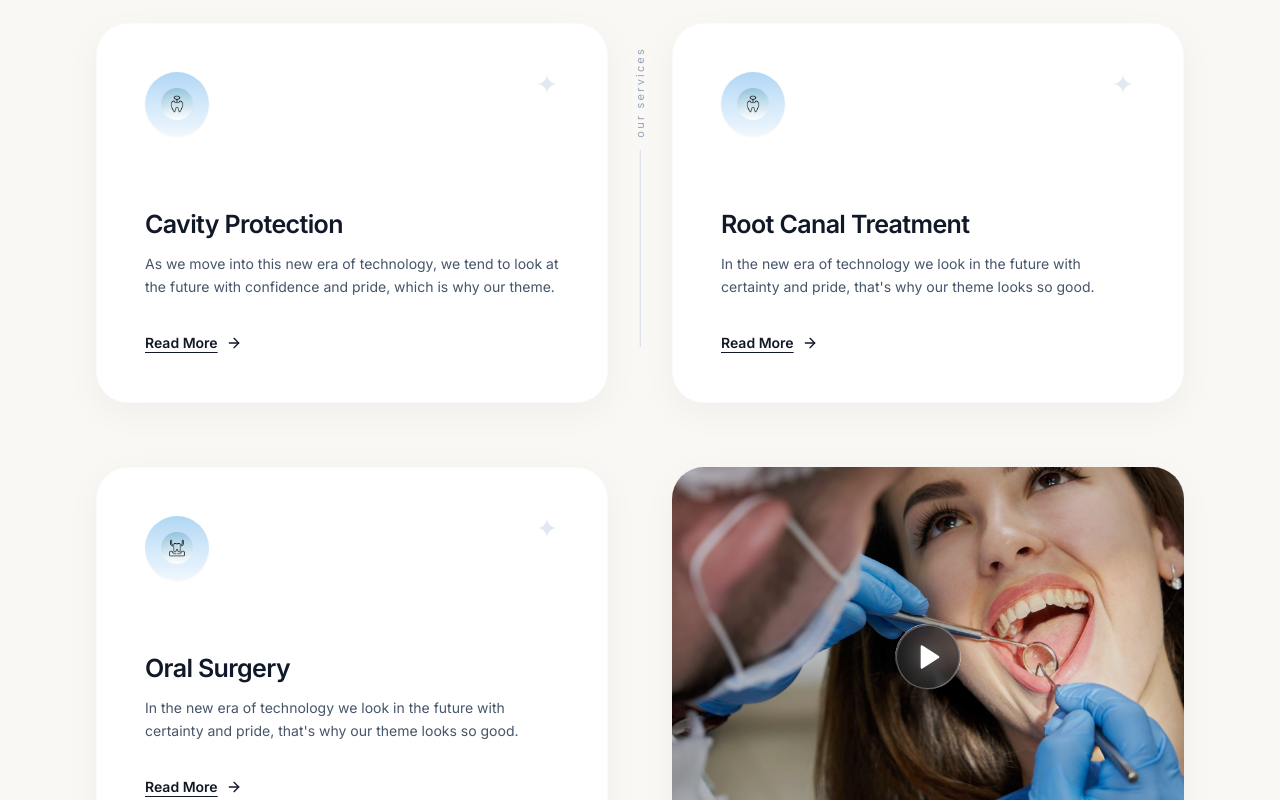
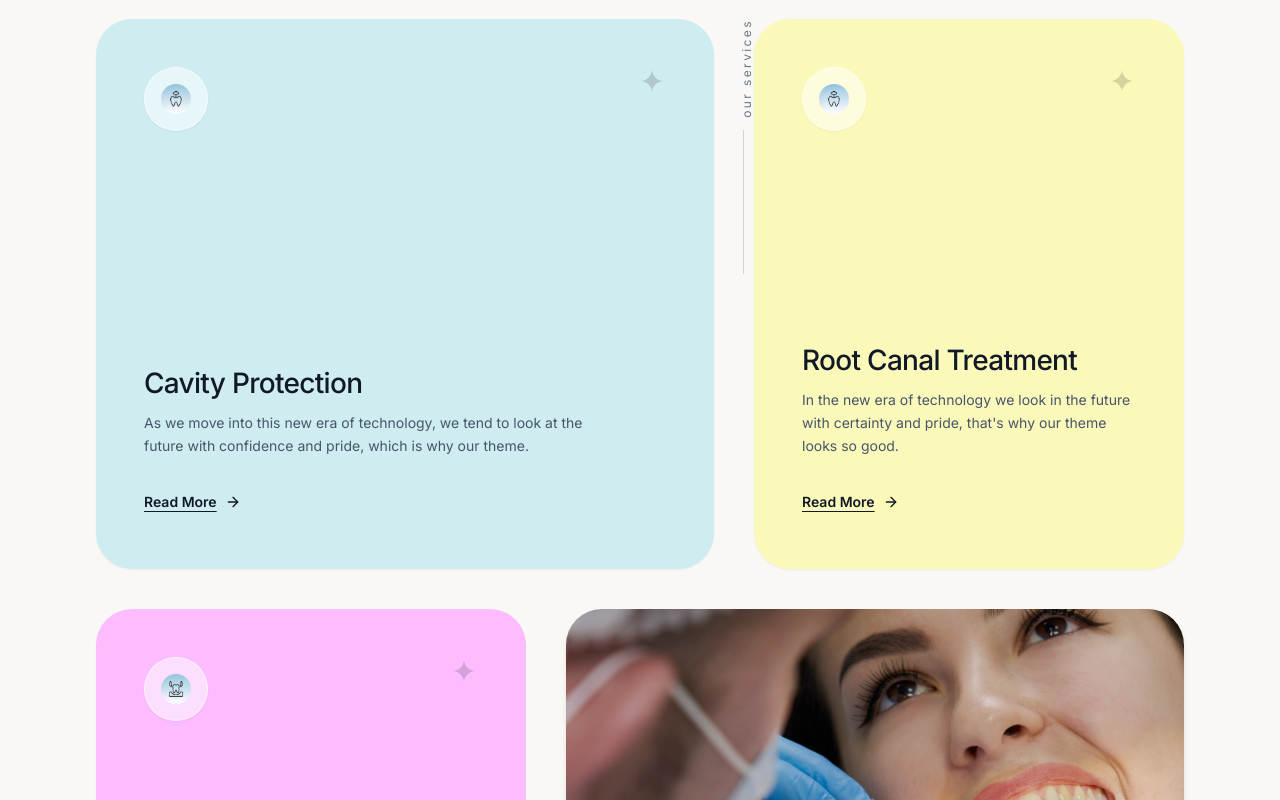
Before and after one commit to Anurag-lakra610/Dentara-, a React (Vite) app: page / in a window 1280 px wide. Shown: the part 1880-2680 px from the top of the page. Built offline with nearby package versions, Linux system fonts and the light colour scheme.

Commit message:
Set 550px box heights, exact matching dimensions for Root Canal & Oral Surgery, and right-shifted vertical Our Services label

```diff
--- a/src/App.jsx
+++ b/src/App.jsx
@@ -243,15 +243,15 @@ export default function App() {
         </div>
       </section>
 
-      {/* SERVICES WE PROVIDE SECTION - 3rd Section (Exact Copy of Reference Mockup - Full Screen Ratio) */}
+      {/* SERVICES WE PROVIDE SECTION - 3rd Section (Asymmetric Pastel Cards Matching Reference Mockup) */}
       <section className="w-full bg-[#FAF8F5] text-[#111827] pt-[60px] sm:pt-[80px] lg:pt-[100px] pb-[60px] sm:pb-[80px] lg:pb-[100px] px-5 sm:px-10 md:px-14 lg:px-18 xl:px-24 overflow-hidden border-t border-black/[0.04]">
         <div className="max-w-[1650px] mx-auto">
 
           {/* Section Header: Title on Left, Description above CTA Button on Right */}
           <div className="flex flex-col md:flex-row md:items-end justify-between gap-6 mb-12 sm:mb-16">
             <div>
-              <h2 className="text-3xl sm:text-4xl lg:text-[44px] font-medium tracking-tight text-[#111827] leading-[1.18]">
-                <span className="block">Services We Provide</span>
+              <h2 className="text-3xl sm:text-4xl lg:text-[44px] font-medium tracking-tight text-[#111827] leading-[1.25]">
+                <span className="block mb-1.5">Services We Provide</span>
                 <span className="block">Are Listed Below</span>
               </h2>
             </div>
@@ -261,44 +261,42 @@ export default function App() {
               <p className="text-xs sm:text-sm text-[#6B7280] leading-relaxed font-normal">
                 The blocks & components you need to build a professional website are based drivers.
               </p>
-              <button className="group inline-flex items-center justify-center gap-2.5 px-8 py-3.5 rounded-full bg-gradient-to-r from-[#32A7DC] via-[#2A94D1] to-[#1C81BD] text-white font-medium text-sm hover:opacity-95 active:scale-95 transition-all shadow-md shadow-[#2A94D1]/20 cursor-pointer whitespace-nowrap">
+              <button className="group inline-flex items-center justify-center gap-2.5 px-7 py-3 rounded-full bg-gradient-to-r from-[#3BB0E5] via-[#2A97D1] to-[#1C7DBB] text-white font-medium text-sm hover:opacity-95 active:scale-95 transition-all shadow-[0_6px_20px_rgba(28,125,189,0.25)] cursor-pointer whitespace-nowrap">
                 <span>Book Appointment</span>
                 <ArrowRight className="w-4 h-4 group-hover:translate-x-1 transition-transform" />
               </button>
             </div>
           </div>
 
-          {/* Service Cards Grid with Center Vertical Rotated Divider */}
-          <div className="relative grid grid-cols-1 lg:grid-cols-2 gap-8 lg:gap-12 xl:gap-16 items-stretch">
+          {/* Service Cards Asymmetric Grid (Top: 7/5 cols, Bottom: 5/7 cols, All 550px height) */}
+          <div className="relative grid grid-cols-1 lg:grid-cols-12 gap-8 lg:gap-10 items-stretch">
 
-            {/* Center Rotated Vertical Divider: "our services" at top with line extending downwards */}
-            <div className="hidden lg:flex absolute left-1/2 top-6 -translate-x-1/2 z-10 flex-col items-center pointer-events-none h-[300px]">
-              <span className="text-[#94A3B8] text-[11px] font-normal tracking-[0.2em] lowercase [writing-mode:vertical-lr] rotate-180 mb-3">
+            {/* Vertical Divider with "our services" text shifted right near Root Canal Treatment box */}
+            <div className="hidden lg:flex absolute left-[59.5%] top-0 bottom-1/2 -translate-x-1/2 z-10 flex-col items-center pointer-events-none">
+              <span className="text-[#475569]/80 text-[12px] font-normal tracking-[0.2em] lowercase [writing-mode:vertical-lr] rotate-180 mb-3 translate-x-1">
                 our services
               </span>
-              <div className="w-[1px] flex-1 bg-[#CBD5E1]/80"></div>
+              <div className="w-[1px] h-36 bg-[#CBD5E1]"></div>
             </div>
 
-            {/* Card 1: Cavity Protection */}
-            <div className="bg-white rounded-[32px] p-8 sm:p-10 lg:p-12 shadow-[0_10px_35px_rgba(0,0,0,0.045)] border border-black/[0.015] hover:shadow-[0_15px_45px_rgba(0,0,0,0.07)] transition-all duration-300 flex flex-col justify-between relative group min-h-[350px] sm:min-h-[380px]">
+            {/* Card 1: Cavity Protection (Pastel Cyan Blue #CFECF0, Wider Col-7, Height 550px) */}
+            <div className="lg:col-span-7 bg-[#CFECF0] rounded-[36px] p-8 sm:p-10 lg:p-12 shadow-sm transition-all duration-300 flex flex-col justify-between relative group h-[550px]">
               <div className="flex items-start justify-between w-full">
-                <div className="w-[64px] h-[64px] rounded-full bg-gradient-to-b from-[#B0D7F4] via-[#D3E8FA] to-[#EFF7FD] flex items-center justify-center p-3.5 shadow-sm">
+                <div className="w-16 h-16 rounded-full bg-white/50 border border-white/60 flex items-center justify-center p-4 shadow-sm">
                   <img src={iconCavity} alt="Cavity Protection Icon" className="w-8 h-8 object-contain" />
                 </div>
-                <svg className="w-6 h-6 text-[#E2E8F0]" viewBox="0 0 24 24" fill="currentColor">
+                <svg className="w-7 h-7 text-black/15" viewBox="0 0 24 24" fill="currentColor">
                   <path d="M12 2C12 7.5 7.5 12 2 12C7.5 12 12 16.5 12 22C12 16.5 16.5 12 22 12C16.5 12 12 7.5 12 2Z" />
                 </svg>
               </div>
 
-              <div className="pt-12 sm:pt-16 pb-6">
-                <h3 className="text-2xl sm:text-[25px] font-semibold text-[#111827] mb-3 tracking-tight">
+              <div className="mt-auto mb-2">
+                <h3 className="text-2xl sm:text-[28px] font-medium text-[#111827] mb-3 tracking-tight">
                   Cavity Protection
                 </h3>
-                <p className="text-xs sm:text-[14px] text-[#475569] font-normal leading-[1.65] max-w-[440px]">
+                <p className="text-xs sm:text-[14px] text-[#475569] font-normal leading-[1.65] max-w-md mb-8">
                   As we move into this new era of technology, we tend to look at the future with confidence and pride, which is why our theme.
                 </p>
-              </div>
-
                 <div>
                   <a href="#" className="inline-flex items-center gap-2 text-xs sm:text-[14px] font-semibold text-[#111827] hover:text-[#0284C7] transition-colors group/link">
                     <span className="underline underline-offset-4 decoration-1">Read More</span>
@@ -306,27 +304,26 @@ export default function App() {
                   </a>
                 </div>
               </div>
+            </div>
 
-            {/* Card 2: Root Canal Treatment */}
-            <div className="bg-white rounded-[32px] p-8 sm:p-10 lg:p-12 shadow-[0_10px_35px_rgba(0,0,0,0.045)] border border-black/[0.015] hover:shadow-[0_15px_45px_rgba(0,0,0,0.07)] transition-all duration-300 flex flex-col justify-between relative group min-h-[350px] sm:min-h-[380px]">
+            {/* Card 2: Root Canal Treatment (Pastel Cream Yellow #FBF9BA, Col-5, Height 550px) */}
+            <div className="lg:col-span-5 bg-[#FBF9BA] rounded-[36px] p-8 sm:p-10 lg:p-12 shadow-sm transition-all duration-300 flex flex-col justify-between relative group h-[550px]">
               <div className="flex items-start justify-between w-full">
-                <div className="w-[64px] h-[64px] rounded-full bg-gradient-to-b from-[#B0D7F4] via-[#D3E8FA] to-[#EFF7FD] flex items-center justify-center p-3.5 shadow-sm">
+                <div className="w-16 h-16 rounded-full bg-white/50 border border-white/60 flex items-center justify-center p-4 shadow-sm">
                   <img src={iconRootCanal} alt="Root Canal Treatment Icon" className="w-8 h-8 object-contain" />
                 </div>
-                <svg className="w-6 h-6 text-[#E2E8F0]" viewBox="0 0 24 24" fill="currentColor">
+                <svg className="w-7 h-7 text-black/15" viewBox="0 0 24 24" fill="currentColor">
                   <path d="M12 2C12 7.5 7.5 12 2 12C7.5 12 12 16.5 12 22C12 16.5 16.5 12 22 12C16.5 12 12 7.5 12 2Z" />
                 </svg>
               </div>
 
-              <div className="pt-12 sm:pt-16 pb-6">
-                <h3 className="text-2xl sm:text-[25px] font-semibold text-[#111827] mb-3 tracking-tight">
+              <div className="mt-auto mb-2">
+                <h3 className="text-2xl sm:text-[28px] font-medium text-[#111827] mb-3 tracking-tight">
                   Root Canal Treatment
                 </h3>
-                <p className="text-xs sm:text-[14px] text-[#475569] font-normal leading-[1.65] max-w-[440px]">
+                <p className="text-xs sm:text-[14px] text-[#475569] font-normal leading-[1.65] max-w-sm mb-8">
                   In the new era of technology we look in the future with certainty and pride, that's why our theme looks so good.
                 </p>
-              </div>
-
                 <div>
                   <a href="#" className="inline-flex items-center gap-2 text-xs sm:text-[14px] font-semibold text-[#111827] hover:text-[#0284C7] transition-colors group/link">
                     <span className="underline underline-offset-4 decoration-1">Read More</span>
@@ -334,27 +331,26 @@ export default function App() {
                   </a>
                 </div>
               </div>
+            </div>
 
-            {/* Card 3: Oral Surgery */}
-            <div className="bg-white rounded-[32px] p-8 sm:p-10 lg:p-12 shadow-[0_10px_35px_rgba(0,0,0,0.045)] border border-black/[0.015] hover:shadow-[0_15px_45px_rgba(0,0,0,0.07)] transition-all duration-300 flex flex-col justify-between relative group min-h-[350px] sm:min-h-[380px]">
+            {/* Card 3: Oral Surgery (Pastel Lavender Pink #FCBCFF, Col-5 - EXACT SAME width & height as Card 2) */}
+            <div className="lg:col-span-5 bg-[#FCBCFF] rounded-[36px] p-8 sm:p-10 lg:p-12 shadow-sm transition-all duration-300 flex flex-col justify-between relative group h-[550px]">
               <div className="flex items-start justify-between w-full">
-                <div className="w-[64px] h-[64px] rounded-full bg-gradient-to-b from-[#B0D7F4] via-[#D3E8FA] to-[#EFF7FD] flex items-center justify-center p-3.5 shadow-sm">
+                <div className="w-16 h-16 rounded-full bg-white/50 border border-white/60 flex items-center justify-center p-4 shadow-sm">
                   <img src={iconOralSurgery} alt="Oral Surgery Icon" className="w-8 h-8 object-contain" />
                 </div>
-                <svg className="w-6 h-6 text-[#E2E8F0]" viewBox="0 0 24 24" fill="currentColor">
+                <svg className="w-7 h-7 text-black/15" viewBox="0 0 24 24" fill="currentColor">
                   <path d="M12 2C12 7.5 7.5 12 2 12C7.5 12 12 16.5 12 22C12 16.5 16.5 12 22 12C16.5 12 12 7.5 12 2Z" />
                 </svg>
               </div>
 
-              <div className="pt-12 sm:pt-16 pb-6">
-                <h3 className="text-2xl sm:text-[25px] font-semibold text-[#111827] mb-3 tracking-tight">
+              <div className="mt-auto mb-2">
+                <h3 className="text-2xl sm:text-[28px] font-medium text-[#111827] mb-3 tracking-tight">
                   Oral Surgery
                 </h3>
-                <p className="text-xs sm:text-[14px] text-[#475569] font-normal leading-[1.65] max-w-[440px]">
+                <p className="text-xs sm:text-[14px] text-[#475569] font-normal leading-[1.65] max-w-sm mb-8">
                   In the new era of technology we look in the future with certainty and pride, that's why our theme looks so good.
                 </p>
-              </div>
-
                 <div>
                   <a href="#" className="inline-flex items-center gap-2 text-xs sm:text-[14px] font-semibold text-[#111827] hover:text-[#0284C7] transition-colors group/link">
                     <span className="underline underline-offset-4 decoration-1">Read More</span>
@@ -362,20 +358,21 @@ export default function App() {
                   </a>
                 </div>
               </div>
+            </div>
 
-            {/* Card 4: High Definition Video Image Card */}
-            <div className="relative rounded-[32px] overflow-hidden shadow-[0_10px_35px_rgba(0,0,0,0.045)] group cursor-pointer min-h-[350px] sm:min-h-[380px]">
+            {/* Card 4: High Definition Video Image Card (Wider Col-7, Fills remaining space, Height 550px) */}
+            <div className="lg:col-span-7 relative rounded-[36px] overflow-hidden shadow-md cursor-pointer group h-[550px]">
               <img
                 src={servicesVideoImg}
                 alt="Dental Procedure Patient Video"
-                className="w-full h-full object-cover transition-transform duration-500 group-hover:scale-105"
+                className="w-full h-full object-cover"
               />
               <div className="absolute inset-0 bg-black/10 group-hover:bg-black/20 transition-colors" />
 
               {/* Play Button Overlay */}
               <div className="absolute inset-0 flex items-center justify-center">
-                <div className="w-16 h-16 sm:w-18 sm:h-18 rounded-full bg-black/35 backdrop-blur-md border border-white/30 flex items-center justify-center text-white shadow-2xl transition-transform duration-300 group-hover:scale-110">
-                  <Play className="w-6 h-6 sm:w-7 sm:h-7 fill-white text-white translate-x-[2px]" />
+                <div className="w-18 h-18 sm:w-20 sm:h-20 rounded-full bg-white/30 backdrop-blur-md border border-white/40 flex items-center justify-center text-white shadow-2xl transition-transform duration-300 group-hover:scale-110">
+                  <Play className="w-7 h-7 sm:w-8 sm:h-8 fill-white text-white translate-x-[2px]" />
                 </div>
               </div>
             </div>
```
Also changed, not shown: 2 other files (tests, documents, lock files or other folders). Lines whose indentation alone changed are shown as unchanged.
